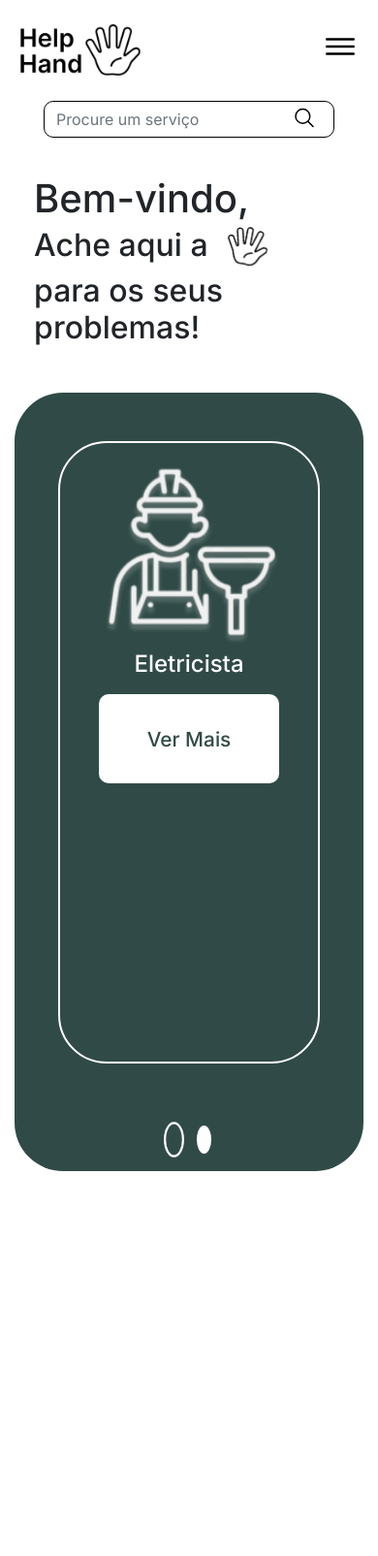
After one commit to JuanServelo/HelpHand, a PHP site: page /usuario/home.php in a window 390 px wide. The commit adds this page. Shown: the whole page at 97% size. Run offline with PHP 8.4, Linux system fonts and the light colour scheme.

Commit message:
atualização da home, arq de navbar novos (desktop e mobile), correção de erros

```diff
--- a/HelpHand/assets/bd/sessao.php
+++ b/HelpHand/assets/bd/sessao.php
@@ -83,10 +83,10 @@
                                     }
                                 } else {
                                     if (basename($_SERVER['PHP_SELF']) == 'login.php') {
-                                        header('Location: usuario/index.php');
+                                        header('Location: usuario/home.php');
                                         exit;
                                     } else {
-                                        header('Location: ../usuario/index.php');
+                                        header('Location: ../usuario/home.php');
                                         exit;
                                     }
                                 }
--- a/HelpHand/assets/css/home.css
+++ b/HelpHand/assets/css/home.css
@@ -223,6 +223,12 @@ a:active, a:hover {
     margin-top: 5%;
 }
 
+.card_content .card_button {
+    width: 100%;
+    background: none;
+    border: none;
+}
+
 .card_content img {
     margin: 0 auto;
 }
@@ -232,26 +238,29 @@ a:active, a:hover {
     font-size: 1.5rem;
 }
 
-.card_content button {
+.card_content .button_info {
     background: white;
     color: var(--cor-principal);
     font-weight: 500;
     font-size: 1.3rem;
     margin-top: 3%;
     width: 70%;
-    height: 12%;
+    height: 15%;
     border: 0;
     border-radius: 10px;
+    transition: all 0.3s ease-in-out;
 }
 
-.card_content button:hover {
-    outline: none;
+.card_content .button_info:hover {
     transform: scale(1.1);
 }
 
-.carousel-control-prev, .carousel-control-next, .carousel-control-prev:hover, .carousel-control-next:hover{
-    background-color: rgba(0, 0, 0, 0);
-    border: 0;
+.carousel-control-prev, .carousel-control-next {
+    background: none;
+    border: none;
+}
+
+.carousel-control-prev span, .carousel-control-next span {
     display: none;
 }
 
@@ -361,7 +370,7 @@ a:active, a:hover {
 
     .carousel-indicators {
         height: 5%;
-        margin-bottom: 2%;
+        margin-bottom: 1%;
         gap: 2%;
     }
 
@@ -371,7 +380,7 @@ a:active, a:hover {
     }
 
     .card_container {
-        width: 30%;
+        width: 100%;
     }
 
     .botoes-carousel .carousel-control-prev, .botoes-carousel .carousel-control-next {
--- /dev/null
+++ b/HelpHand/assets/geral/navbar_desktop.php
@@ -0,0 +1,40 @@
+<div class="modal fade" id="modal_logo_maozinha" tabindex="-1"
+        aria-labelledby="modal_logo_maozinha" aria-hidden="true"> <!--modal do desktop-->
+            <div class="modal-dialog modal-fullscreen m-0">
+                <div class="modal-content">
+                    <div class="modal-header p-0">
+                        <h1 class="modal-title fs-5 text-center" id="modal_logo_maozinha">
+                            <img src="../assets/img/logo_preta.png" alt="">
+                        </h1>
+                        <button type="button" class="btn-close"
+                        data-bs-dismiss="modal" aria-label="Close">
+                        <span><ion-icon name="close-circle-outline"></ion-icon></span>
+                        </button>
+                    </div>
+                    <div class="modal-body p-0">
+                        <ol class="d-flex flex-column p-0">
+                            <a href="#">
+                                <ion-icon name="settings-outline"></ion-icon>
+                                Serviços
+                            </a>
+                            <a href="#">
+                                <ion-icon name="refresh-outline"></ion-icon>
+                                Histórico
+                            </a>
+                            <a href="#">
+                                <ion-icon name="help-circle-outline"></ion-icon>
+                                FAQ
+                            </a>
+                        </ol>
+                    </div>
+                    <div class="modal-footer d-flex justify-content-start m-3">
+                        <a href="#" class="profile_picture d-flex justify-content-center align-items-center">
+                            <img src="../assets/img/user 1.png" alt="">
+                        </a>
+                        <a class="profile_picture-text w-50" href="#">
+                            <h3>Nome do Usuário</h3>
+                        </a>
+                    </div>
+                </div>
+            </div>
+        </div>
--- /dev/null
+++ b/HelpHand/assets/geral/navbar_mobile.php
@@ -0,0 +1,42 @@
+<div class="modal top-down-fade" id="modal_menu" tabindex="-1"
+        aria-labelledby="modal_menu" aria-hidden="true">
+            <div class="modal-dialog modal-fullscreen m-0">
+                <div class="modal-content">
+                    <div class="modal-header p-0">
+                        <h1 class="modal-title fs-5 text-center"
+                        id="modal_menu">
+                            <img src="../assets/img/logo_preta.png" width="100%" alt="">
+                        </h1>
+                        <button type="button" class="btn-close"
+                        data-bs-dismiss="modal" aria-label="Close">
+                        <span><ion-icon name="close-circle-outline"></ion-icon></span>
+                        </button>
+                    </div>
+                    <div class="modal-body p-0">
+                        <ol class="d-flex flex-column p-0">
+                            <a href="#">
+                                <ion-icon name="settings-outline"></ion-icon>
+                                Serviços
+                            </a>
+                            <a href="#">
+                                <ion-icon name="refresh-outline"></ion-icon>
+                                Histórico
+                            </a>
+                            <a href="#">
+                                <ion-icon name="help-circle-outline"></ion-icon>
+                                FAQ
+                            </a>
+                        </ol>
+                    </div>
+                    <div class="modal-footer d-flex justify-content-start m-3">
+                        <a class="profile_picture m-0" href="#">
+                            <img src="../assets/img/user 1.png" alt="">
+                        </a>
+                        <a class="profile_picture-text w-75" href="#">
+                            <h3>Nome do Usuário</h3>
+                        </a>
+                    </div>
+
+                </div>
+            </div>
+        </div>
--- /dev/null
+++ b/HelpHand/usuario/home.php
@@ -0,0 +1,146 @@
+<?php
+include_once '../assets/bd/sessao.php';
+?>
+
+<!DOCTYPE html>
+<html lang="en">
+<head>
+    <meta charset="UTF-8">
+    <meta name="viewport" content="width=device-width, initial-scale=1.0">
+    <link rel="stylesheet" href="../assets/css/home.css">
+    <link rel="stylesheet" href="https://maxcdn.bootstrapcdn.com/bootstrap/4.5.2/css/bootstrap.min.css">
+    <title>Home</title>
+</head>
+<body>
+    <header>
+        <nav class="navbar p-0">
+            <button class="logo_maozinha navbar-toggler p-0" type="button"
+            data-bs-toggle="modal" data-bs-target="#modal_logo_maozinha">
+                <img src="../assets/img/logo_preta.png"
+                class="img-fluid float-start rounded d-block" width="100%" alt="">
+            </button>
+
+            <button type="menu" class="menu d-flex flex-column align-items-center"
+            data-bs-toggle="modal" data-bs-target="#modal_menu">
+                <span><ion-icon name="menu-outline"></ion-icon></span>
+            </button>
+        </nav>
+
+        <form class="search_container" role="search">
+            <input class="form-control me-2" type="search"
+            placeholder="Procure um serviço" aria-label="Search">
+            <button type="submit">
+                <span style="font-size: 1.5rem;"><ion-icon name="search-outline"></ion-icon></span>
+            </button>
+        </form>
+
+        <!-- modal do mobile -->
+        <?php require '../assets/geral/navbar_mobile.php'; ?>
+
+        <!-- modal do desktop -->
+        <?php require '../assets/geral/navbar_desktop.php'; ?>
+    </header>
+
+    <main>
+        <div class="texto d-flex flex-column p-0">
+            <h1>Bem-vindo,</h1>
+            <h2>Ache aqui a <img src="../assets/img/maozinha 1.png" alt="mãozinha" class="maozinha">
+                para os seus problemas!</h2>
+        </div>
+
+        <div class="container pt-5">
+            <div class="carousel slide" id="ads"> <!--data-bs-ride="carousel" para rolagem automática-->
+
+                <div class="carousel-indicators">
+                    <button type="button" aria-current="true" data-bs-target="#ads" data-bs-slide-to="0" class="active"></button>
+                    <button type="button" aria-label="slide 2" data-bs-target="#ads" data-bs-slide-to="1"></button>
+                </div>
+
+                <div class="carousel-inner">
+                    <div class="carousel-item active">
+                        <div class="row">
+                            <div class="card_column col-md-4">
+                                <div class="card_container d-flex justify-content-center align-items-center">
+                                    <div class="card_content d-flex flex-column align-items-center">
+                                        <img src="../assets/img/encanador 3.png" alt="" class="d-block w-75">
+                                        <h5>Eletricista</h5>
+                                        <button class="button_info">Ver Mais</button>
+                                    </div>
+                                </div>
+                            </div>
+
+                            <div class="card_column col-md-4">
+                                <div class="card_container d-flex justify-content-center align-items-center">
+                                    <div class="card_content d-flex flex-column align-items-center">
+                                        <img src="../assets/img/encanador 3.png" alt="" class="d-block w-75">
+                                        <h5>Jardineiro</h5>
+                                        <button class="button_info">Ver Mais</button>
+                                    </div>
+                                </div>
+                            </div>
+
+                            <div class="card_column col-md-4">
+                                <div class="card_container d-flex justify-content-center align-items-center">
+                                    <div class="card_content d-flex flex-column align-items-center">
+                                        <img src="../assets/img/encanador 3.png" alt="" class="d-block w-75">
+                                        <h5>Mecânico</h5>
+                                        <button class="button_info">Ver Mais</button>
+                                    </div>
+                                </div>
+                            </div>
+                        </div>
+                    </div>
+
+                    <div class="carousel-item">
+                        <div class="row">
+                            <div class="card_column col-md-4">
+                                <div class="card_container d-flex justify-content-center align-items-center">
+                                    <div class="card_content d-flex flex-column align-items-center">
+                                        <img src="../assets/img/encanador 3.png" alt="" class="d-block w-75">
+                                        <h5>Encanador</h5>
+                                        <button class="button_info">Ver Mais</button>
+                                    </div>
+                                </div>
+                            </div>
+
+                            <div class="card_column col-md-4">
+                                <div class="card_container d-flex justify-content-center align-items-center">
+                                    <div class="card_content d-flex flex-column align-items-center">
+                                        <img src="../assets/img/encanador 3.png" alt="" class="d-block w-75">
+                                        <h5>Eletricista</h5>
+                                        <button class="button_info">Ver Mais</button>
+                                    </div>
+                                </div>
+                            </div>
+
+                            <div class="card_column col-md-4">
+                                <div class="card_container d-flex justify-content-center align-items-center">
+                                    <div class="card_content d-flex flex-column align-items-center">
+                                        <img src="../assets/img/encanador 3.png" alt="" class="d-block w-75">
+                                        <h5>Eletricista</h5>
+                                        <button class="button_info">Ver Mais</button>
+                                    </div>
+                                </div>
+                            </div>
+                        </div>
+                    </div>
+                </div>
+
+                <div class="botoes-carousel">
+                    <button class="carousel-control-prev" data-bs-target="#ads" data-bs-slide="prev">
+                        <span class="carousel-control-prev-icon" aria-hidden="true"></span>
+                    </button>
+                    <button class="carousel-control-next" data-bs-target="#ads" data-bs-slide="next">
+                        <span class="carousel-control-next-icon"></span>
+                    </button>
+                </div>
+
+            </div>
+        </div>
+    </main>
+
+</body>
+<script src="https://cdn.jsdelivr.net/npm/bootstrap@5.3.0-alpha1/dist/js/bootstrap.bundle.min.js"></script>
+<script type="module" src="https://unpkg.com/ionicons@7.1.0/dist/ionicons/ionicons.esm.js"></script>
+<script nomodule src="https://unpkg.com/ionicons@7.1.0/dist/ionicons/ionicons.js"></script>
+</html>
```
Also changed, not shown: HelpHand/login.php (+2 -8 lines), HelpHand/usuario/home.html (deleted, +0 -186 lines).
